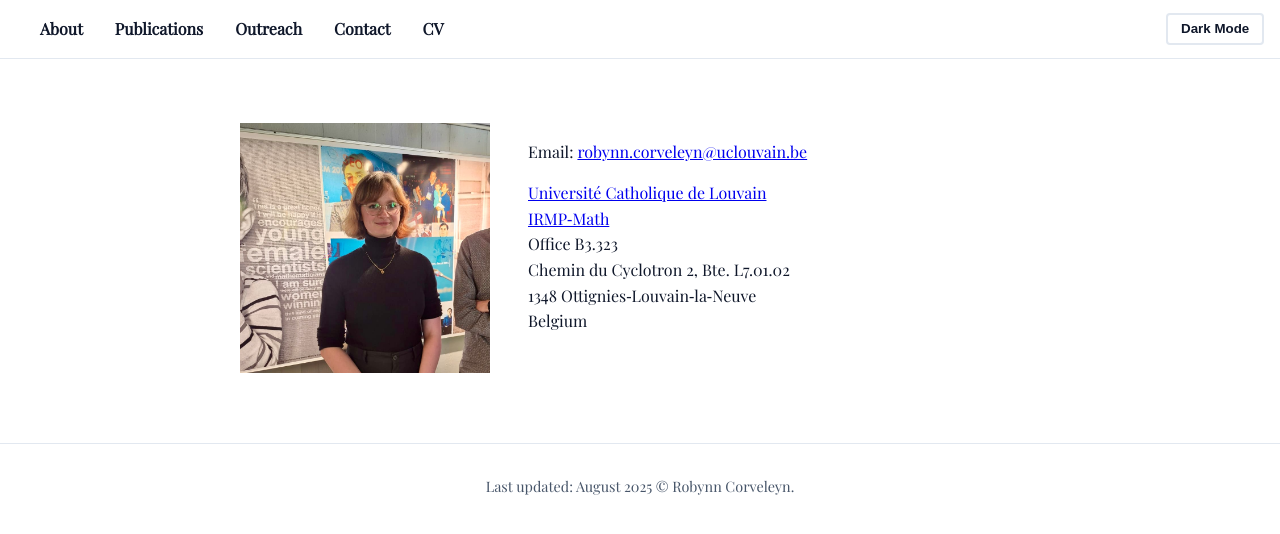
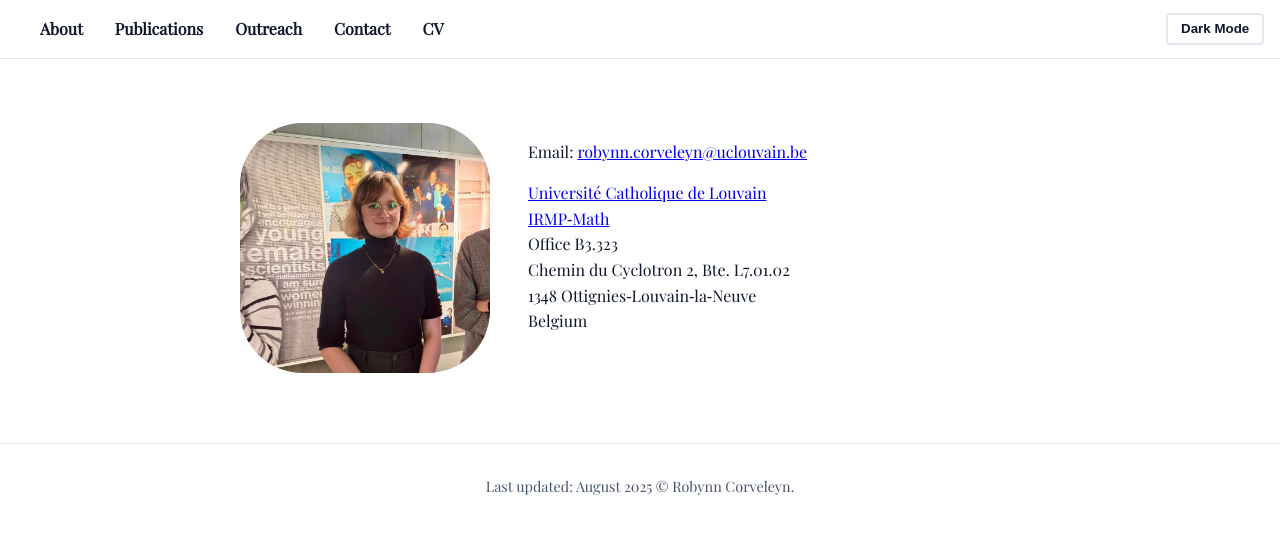
Before and after one commit to robynn-corveleyn/robynn-corveleyn.github.io, a Jekyll site: the page built from contact/index.md, in a window 1280 px wide. Shown: the top 534 px of the page. Built offline with Jekyll 4.4.1, drawn with Linux system fonts in a browser that asks for light colours.

Commit message:
Update index.md

```diff
--- a/contact/index.md
+++ b/contact/index.md
@@ -6,7 +6,7 @@
 
 <main style="max-width:800px; margin:auto; padding:2rem; display:flex; gap:2rem; align-items:flex-start;">
   <div style="flex:1;">
-    <img src="{{ '/assets/images/contact-photo.jpg' | relative_url }}" alt="Profile photo" style="width:100%; max-width:250px; height:auto; object-fit:cover;">
+    <img src="{{ '/assets/images/contact-photo.jpg' | relative_url }}" alt="Profile photo" style="width:100%; max-width:250px; height:auto; object-fit:cover; border-radius:25%;">
   </div>
   <div style="flex:2;">
     <p>Email: <a href="mailto:robynn.corveleyn@uclouvain.be">robynn.corveleyn@uclouvain.be</a></p>
```
